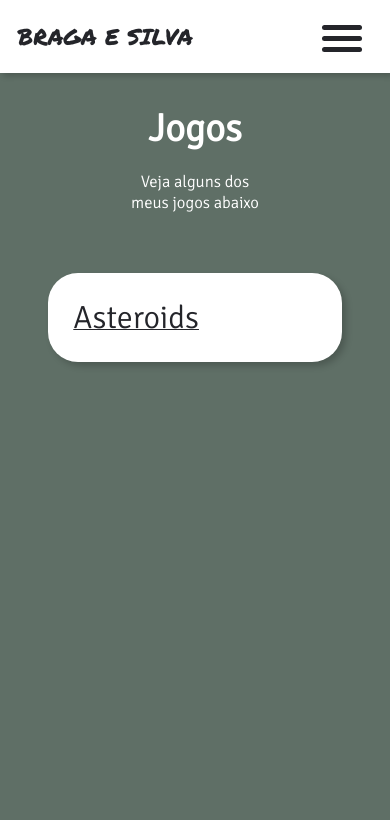
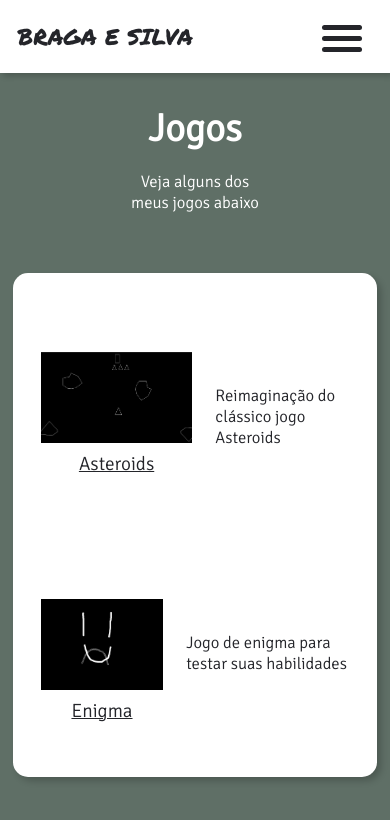
Before and after one commit to vbragaesilva/bragaesilva, a Next.js app: page /jogos in a window 390 px wide. Shown: the top 820 px of the page. Built offline with nearby package versions, Linux system fonts and the light colour scheme.

Commit message:
responsividade/conteudo jogos

```diff
--- a/pages/jogos.js
+++ b/pages/jogos.js
@@ -16,11 +16,35 @@ function Jogos(){
 				<p>Veja alguns dos</p>
 				<p>meus jogos abaixo</p>
                 <div class="content">
-                    <h3>
-                        <Link href="https://editor.p5js.org/eSilvaBraga/present/SXBE5l2HS">
-                            <a class="ah3">Asteroids</a>
-                        </Link>
-                    </h3>
+                    <div class="jitems">
+                        <div title="asteroids" class="game-wrap">
+                            <Link href="https://asteroidsv5.vercel.app">
+                                <a class="ji">
+                                    <img src="/images/asteroids.png" alt="Asteroids" class="thumb"/>
+                                    <h3 class="ah3">
+                                        Asteroids
+                                    </h3>
+                                </a>
+                            </Link>
+                            <div class="divp">
+                                <p class="desc">Reimaginação do clássico jogo Asteroids</p>
+                            </div>
+                        </div>
+
+                        <div title="enigma" class="game-wrap">
+                            <Link href="https://enigma.efrostbyte.repl.co">
+                                <a class="ji">
+                                    <img src="/images/tela2.jpg" alt="Enigma" class="thumb"/>
+                                    <h3 class="ah3">
+                                        Enigma
+                                    </h3>
+                                </a>
+                            </Link>
+                            <div class="divp">
+                                <p class="desc">Jogo de enigma para testar suas habilidades</p>
+                            </div>
+                        </div>
+                    </div>
                 </div>
 			</div>
 		</div>
--- a/styles/globals.css
+++ b/styles/globals.css
@@ -126,7 +126,7 @@ body{
 .main{
 	text-align: center;
     margin-top:100px;
-    margin: 5rem;
+    margin: 5rem 2rem;
 }
 
 h2{
@@ -141,14 +141,13 @@ h2{
 }
 
 .content{
-    width: 90%;
+    width: 100%;
     background-color: #fff;
     box-shadow: 4px 4px 7px rgba(0, 0, 0, 0.2);
     margin: auto;
-    border-radius: 30px;
+    border-radius: 15px;
     margin-top: 60px;
-    padding: 25px;
-    text-align: left;
+    padding: 5px;
 }
 
 .content h3{
@@ -161,6 +160,44 @@ h2{
     text-decoration-color: #24252a;
     text-decoration-thickness: 1px;
     font-weight: 500;
+    order:2;
+}
+
+.thumb{
+    height:91px;
+}
+
+.jitems{
+    list-style: none;
+    display: inline-block;
+    width: 100%;
+    text-align: left;
+}
+
+.ji{
+    /* float: left; */
+    display: inline-block;
+    padding: 54px 1%;
+    margin: 20px;
+    text-align: center;
+}
+
+.game-wrap{
+    width: 100%;
+    height:247px;
+    position: relative;
+}
+
+.divp{
+    display: inline-block;
+    padding: auto 0;
+    position: absolute;
+}
+
+.desc{
+    color: #24252a;
+    font-size: 2.2rem;
+    padding: 107px 0;
 }
 
 /* media queries */
```
Also changed, not shown: .gitpod.yml, public/images/asteroids.png (added), public/images/tela2.jpg (added).
